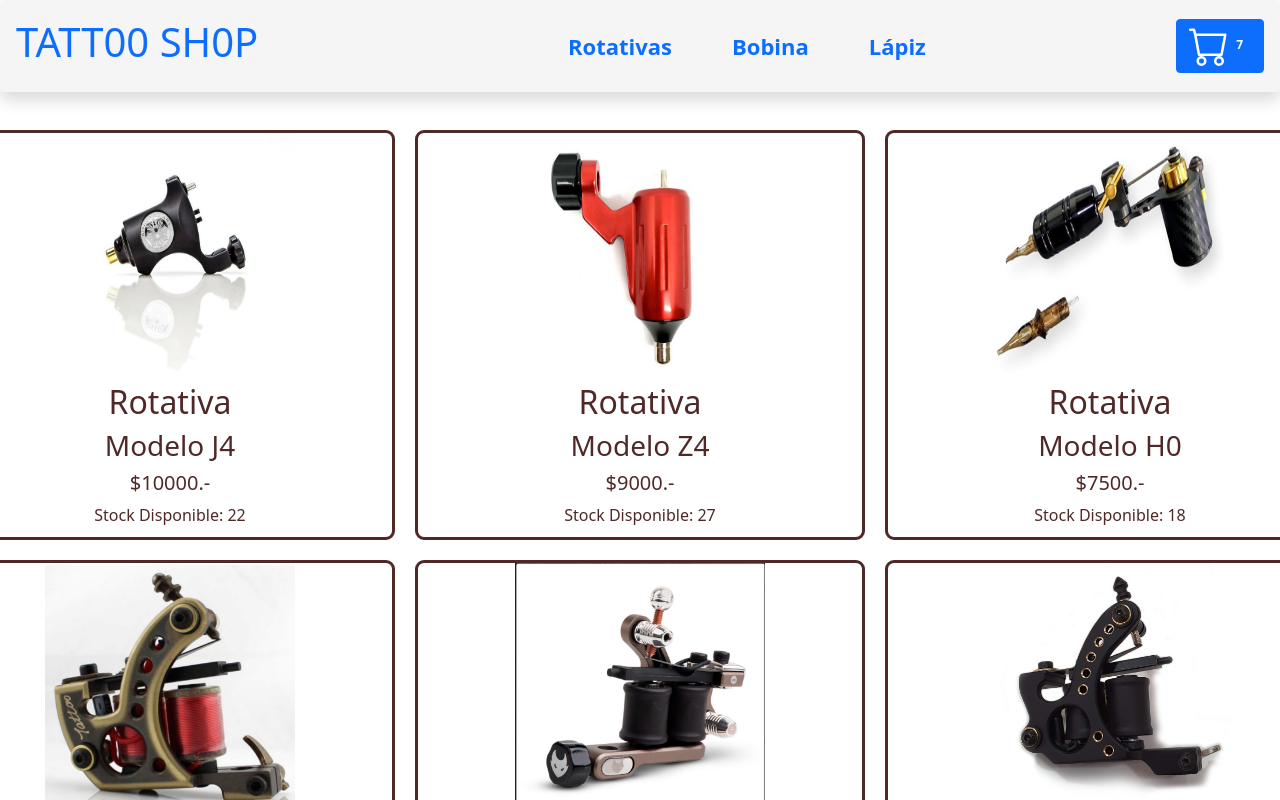
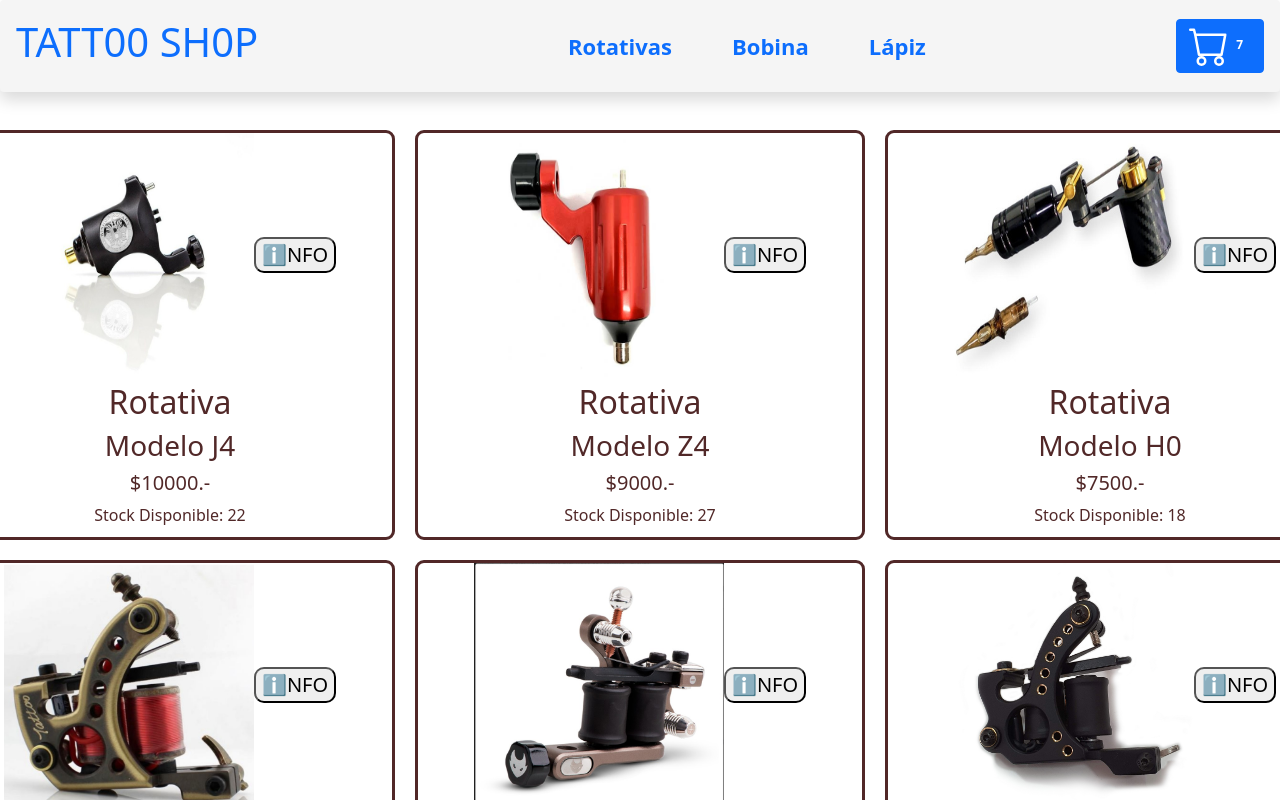
Before and after one commit to juanmusante/musante-react-app, a React (Create React App) app: page / in a window 1280 px wide. Shown: the top 800 px of the page. Built offline with nearby package versions, Linux system fonts and the light colour scheme.

Commit message:
Incorporación de link a ItemDetailContainer

```diff
--- a/src/Components/Item.js
+++ b/src/Components/Item.js
@@ -1,17 +1,22 @@
 import React from "react";
 import 'bootstrap/dist/css/bootstrap.min.css';
+import { Link } from 'react-router-dom';
 
 const Item = ({ product }) => {
   return (
     <div className="eachProduct">
       <div>
-        <img className="imgProduct" src={product.img} alt="#" />
+        <div>
+          <img className="imgProduct" src={product.img} alt="#" />
+          <button className="infoButton">ℹ️NFO</button>
+        </div>
         <h2>{product.tipo}</h2>
         <h3>Modelo {product.modelo}</h3>
         <h5>${product.precio}.-</h5>
         <p>Stock Disponible: {product.stock}</p>
         {/* <p>{product.description}</p> */}
       </div>
+
     </div>
   );
 };
--- a/src/Containers/ItemDetailContainer.js
+++ b/src/Containers/ItemDetailContainer.js
@@ -1,31 +1,41 @@
-import React, { useState } from 'react'
+import React, { useState, useEffect } from 'react'
 import maquinas from "../Data/MockData";
 import ItemDetail from '../Components/ItemDetail';
 import Loading from "../Components/Loading";
 import ItemCount from '../Components/ItemCount';
+import { useParams } from "react-router";
+import CustomFetch from "../Utils/CustomFetch";
 
 const ItemDetailContainer = () => {
     const [productList, setProductList] = useState({});
     const [loading, setLoading] = useState(true);
+
+    const { id } = useParams();
+
+    useEffect(() =>{
+      if (id === undefined){
+        CustomFetch(maquinas)
+          .then(result => setProductList(result))
+          .catch(err => console.log(err))
+      } else {
+          CustomFetch(maquinas.filter(item => item.id === parseInt(id)))
+            .then(result => setProductList(result))
+            .catch(err => console.log(err))
+
+      }
+    }, [id]);
+
 
     function loadingChange(){
         setLoading(false);
     }
     setTimeout(loadingChange, 2000);
 
-    const productPromise = (task) => {
-        return new Promise((resolve) => {
-            resolve(task);
-        });
-    }
-
     if(loading){
         return(
           <Loading />
         )
-      }else{
-      productPromise(maquinas[9])
-        .then(datos => {setProductList(datos)})
+      }
 
     return (
         <>
@@ -35,7 +45,7 @@ const ItemDetailContainer = () => {
             <ItemCount stock="5" initial="1" />
         </>
     );
-      }
+
 }
 
 export default ItemDetailContainer;
--- a/src/Containers/ItemListContainer.js
+++ b/src/Containers/ItemListContainer.js
@@ -20,6 +20,7 @@ const ItemListContainer = () => {
         CustomFetch(maquinas.filter(item => item.categoryId === parseInt(id)))
           .then(result => setProductList(result))
           .catch(err => console.log(err))
+
     }
   }, [id]);
 
@@ -36,11 +37,10 @@ const ItemListContainer = () => {
 
   return (
     <>
-      <div className="ItemListContainer"></div>
       <div className="products">
         <ItemList items={productList} />
       </div>
-      <ItemCount stock="5" initial="1" />
+      {/* <ItemCount stock="5" initial="1" /> */}
     </>
   );
 };
--- a/src/Styles/ItemListContainer.css
+++ b/src/Styles/ItemListContainer.css
@@ -21,6 +21,14 @@ body {
     height: 250px;
     width: 250px;
 }
+.infoButton{
+  font-size: 20px;
+  border-radius: 10px;
+  margin: 0%;
+}
+.infoButton:hover{
+  color: blueviolet;
+}
 .products{
     display: grid!important;
     grid-template-columns: auto auto auto!important;
```
